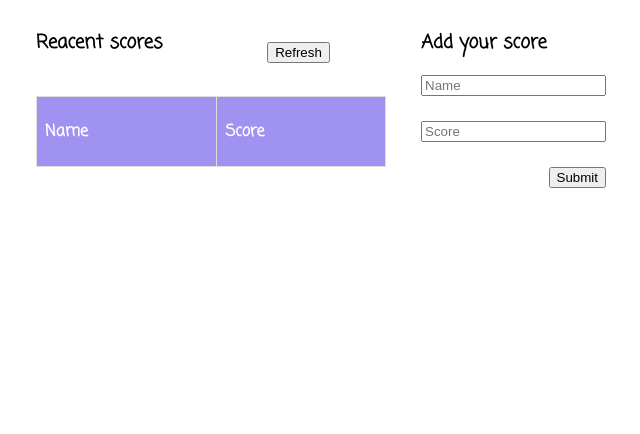
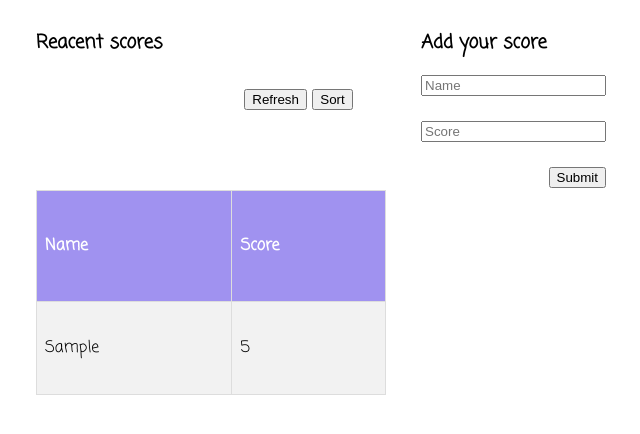
Before and after one commit to od-c0d3r/LeaderboardJs, a website built with webpack: page src/index.html in a window 1280 px wide. Both pictures are taken after typing "Sample", "5" into the empty fields and a click on the input "Submit". Shown: the part 98-532 px from the top of the page, without its empty margins (319-959 px from the left). Built offline with nearby package versions, Linux system fonts and the light colour scheme; no server answers; what darkmode-js would draw is missing.

Commit message:
Feat: update table after submission

```diff
--- a/src/display.js
+++ b/src/display.js
@@ -1,23 +1,34 @@
 import { getScores } from './api.js';
 
-function compare( a, b ) {
-  if ( +a.score < +b.score ){
+function compare(a, b) {
+  if (+a.score < +b.score) {
     return -1;
   }
-  if ( +a.score > +b.score ){
+  if (+a.score > +b.score) {
     return 1;
   }
   return 0;
 }
 
-export default function showData(data) {
+export function updateTable(data) {
+  const table = document.getElementById('table');
+  const score = document.createElement('tr');
+  score.innerHTML = `
+            <td>${data.user}</td>
+            <td>${data.score}</td>
+        `;
+  table.appendChild(score);
+}
+
+export function showData(data, sorted = false) {
+  let arr = sorted ? data.sort(compare) : data;
   const table = document.getElementById('table');
   table.innerHTML = `
     <tr>
       <th>Name</th>
       <th>Score</th>
     </tr>`;
-  data.sort(compare).forEach((scoreObj) => {
+  arr.forEach((scoreObj) => {
     const score = document.createElement('tr');
     score.innerHTML = `
             <td>${scoreObj.user}</td>
--- a/src/index.html
+++ b/src/index.html
@@ -16,6 +16,7 @@
             <h3>Reacent scores</h3>
             <div id="refreshDiv">
                 <button id="refreshBtn" type="button">Refresh</button>
+                <button id="sortBtn" type="button">Sort</button>
             </div>
             <table id="table">
                 <tr>
--- a/src/index.js
+++ b/src/index.js
@@ -1,12 +1,13 @@
 import './style.scss';
 import './darkmode.js';
-import showData from './display.js';
 import { getScores, postScore } from './api.js';
+import { showData, updateTable } from "./display.js";
 
 document.addEventListener('submit', (e) => {
   const [name, score, errors] = ['nameInput', 'scoreInput', 'errors'].map((id) => document.getElementById(id));
   if (score.value > 0) {
-    postScore({ user: name.value, score: score.value })
+    postScore({ user: name.value, score: score.value });
+    updateTable({ user: name.value, score: score.value })
     document.forms[0].reset();
   } else {
     errors.innerHTML = '* Please, enter new score';
@@ -16,4 +17,5 @@ document.addEventListener('submit', (e) => {
 
 document.addEventListener('click', (e) => {
   if (e.target.id === 'refreshBtn') getScores().then((data) => showData(data.result));
+  if (e.target.id === 'sortBtn') getScores().then((data) => showData(data.result, true));
 });
--- a/src/style.scss
+++ b/src/style.scss
@@ -21,6 +21,9 @@ main {
   #boardDisplay {
     justify-self: end;
     width: 350px;
+    height: 500px;
+    overflow-y: scroll;
+    overflow-x: hidden;
     display: grid;
     grid-template-columns: 50% 50%;
     grid-template-rows: auto auto auto;
```
